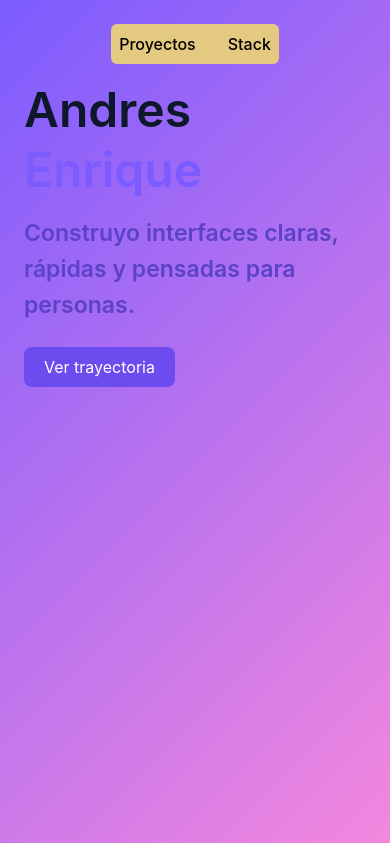
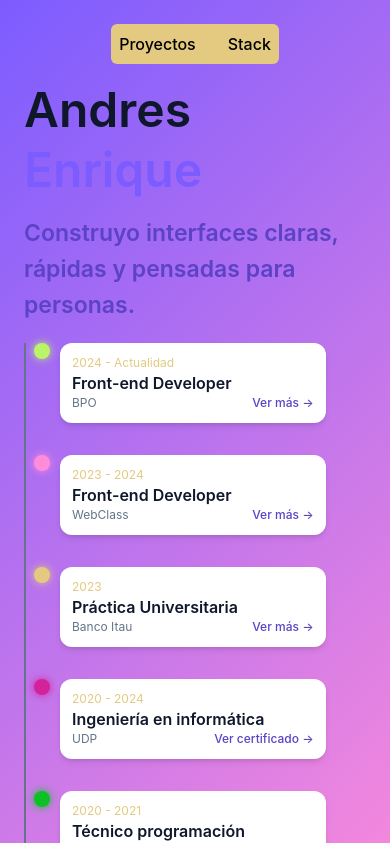
Before and after one commit to andreshf44/mi-portafolio, a React app: page / in a window 390 px wide. Shown: the top 843 px of the page. Built offline with nearby package versions, Linux system fonts and the light colour scheme; the HTML template or start-up script is replaced by a standard one.

Commit message:
se implementa diseño de hero completo y funcionamiento para pc y celular

```diff
--- a/src/components/Hero.tsx
+++ b/src/components/Hero.tsx
@@ -27,6 +27,7 @@ export const Hero = () => {
           Construyo interfaces claras, rápidas y pensadas para personas.
         </motion.p>
 
+        {/* botón SOLO desktop */}
         <motion.button
           onClick={() => setShowTimeline(!showTimeline)}
           initial={{ opacity: 0, y: 30 }}
@@ -34,13 +35,18 @@ export const Hero = () => {
           whileHover={{ scale: 1.05 }}
           whileTap={{ scale: 0.98 }}
           transition={{ delay: 0.4, duration: 0.6 }}
-          className="mt-6 px-5 py-2 bg-[#6c4cef] text-white rounded-lg hover:opacity-90 transition inline-block cursor-pointer"
+          className="hidden md:inline-block mt-6 px-5 py-2 bg-[#6c4cef] text-white rounded-lg hover:opacity-90 transition cursor-pointer"
         >
           {showTimeline ? "Ocultar trayctoria" : "Ver trayectoria"}
         </motion.button>
         {showTimeline && (
           <Timeline key={showTimeline.toString()} />
         )}
+
+        {/* MOBILE → siempre visible */}
+        <div className="md:hidden">
+          <Timeline />
+        </div>
       </div>
 
       {/* Imagen */}
@@ -50,11 +56,11 @@ export const Hero = () => {
           animate={{ opacity: 1, y: 0 }}
           transition={{ duration: 0.6 }}
         >
-            <img
+          <img
             src={heroImage}
             alt="Hero ilustración"
             className="max-w-xs md:max-w-md rounded-xl shadow-lg"
-            />
+          />
         </motion.div>
       </div>
 
--- a/src/components/Timeline.tsx
+++ b/src/components/Timeline.tsx
@@ -1,4 +1,5 @@
-import { useEffect, useRef, useState } from "react";
+import { useEffect, useState } from "react";
+import { motion } from "framer-motion";
 
 const items = [
   {
@@ -27,7 +28,7 @@ const items = [
     x: 373,
     y: 242,
     color: "#e3ca80",
-    alginItems: "flex-end",
+    alignItems: "flex-end",
     description:"Durante mi práctica profesional en Itaú, en el área de Crédito Inmobiliario y Construcción, colaboré en diversas tareas. Utilicé ETL para el procesamiento de datos de Excel, creé informes usando herramientas como Excel y Power BI para la generación de dashboards. Además, participé en la automatización de procesos de ingesta de datos para mejorar la eficiencia del área.  "
   },
   {
@@ -47,7 +48,7 @@ const items = [
     x: 730,
     y: 505,
     color: "#0cc125",
-    alginItems: "flex-end",
+    alignItems: "flex-end",
     pdf: "/certificado-tecnico.pdf",
   },
 ];
@@ -145,7 +146,7 @@ export const Timeline = () => {
                   ? "opacity-100 scale-100"
                   : "opacity-0 scale-90"
               }`}
-              style={{ top: item.y, left: item.x, flexDirection: item.flexDirection, alignItems: item.alginItems }}
+              style={{ top: item.y, left: item.x, flexDirection: item.flexDirection, alignItems: item.alignItems }}
             >
               <div
                 className={`w-2 h-2 rounded-full transition-all duration-500 ${
@@ -200,11 +201,28 @@ export const Timeline = () => {
 
 
       {/* 📱 MOBILE */}
-      <div className="md:hidden flex flex-col gap-8 pl-6 border-l-2 border-muted mt-5">
+      <div className="md:hidden flex flex-col gap-8 border-l-2 border-muted mt-5">
         {items.map((item, index) => (
-          <div key={index} className="relative">
+          <motion.div
+            key={index} initial={{
+              opacity: 0,
+              x: -30,
+              scale: 0.95,
+            }}
+            animate={{
+              opacity: 1,
+              x: 0,
+              scale: 1,
+            }}
+            transition={{
+              duration: 0.5,
+              delay: index * 0.18,
+              ease: "easeOut",
+            }}
+            className="relative flex pl-2"
+          >
             <div
-              className="absolute -left-[9px] top-1 w-4 h-4 rounded-full"
+              className="w-4 h-4 rounded-full mr-2.5"
               style={{
                 background: item.color,
                 boxShadow: `0 0 8px ${item.color}`,
@@ -243,7 +261,7 @@ export const Timeline = () => {
                 </button>
               </div>
             </div>
-          </div>
+          </motion.div>
         ))}
       </div>
 
@@ -253,25 +271,37 @@ export const Timeline = () => {
             className="fixed inset-0 z-50 flex items-center justify-center bg-black/60 backdrop-blur-sm"
             onClick={() => setSelectedItem(null)}
           >
-            <div
+            <motion.div
+              initial={{ opacity: 0, scale: 0.9, y: 20 }}
+              animate={{ opacity: 1, scale: 1, y: 0 }}
+              transition={{ duration: 0.25 }}
               className="
                 bg-card
                 rounded-2xl
                 p-8
                 w-[90%]
                 max-w-lg
+                max-h-[80vh]
+                overflow-y-auto
                 shadow-2xl
                 relative
-                animate-in
               "
-              onClick={(e) => e.stopPropagation()}
             >
               {/* cerrar */}
               <button
                 onClick={() => setSelectedItem(null)}
-                className="absolute top-4 right-4 text-xl cursor-pointer"
+                className="
+                  absolute
+                  top-4
+                  right-4
+                  text-sm
+                  text-muted
+                  hover:text-text
+                  transition
+                  cursor-pointer
+                "
               >
-                cerrar
+                ✕
               </button>
 
               <p className="text-sm text-accent mb-2">
@@ -289,8 +319,9 @@ export const Timeline = () => {
               <p className="text-text leading-relaxed">
                 {selectedItem.description}
               </p>
-            </div>
+            </motion.div>
           </div>
+
       )}
     </div>
   );
```
